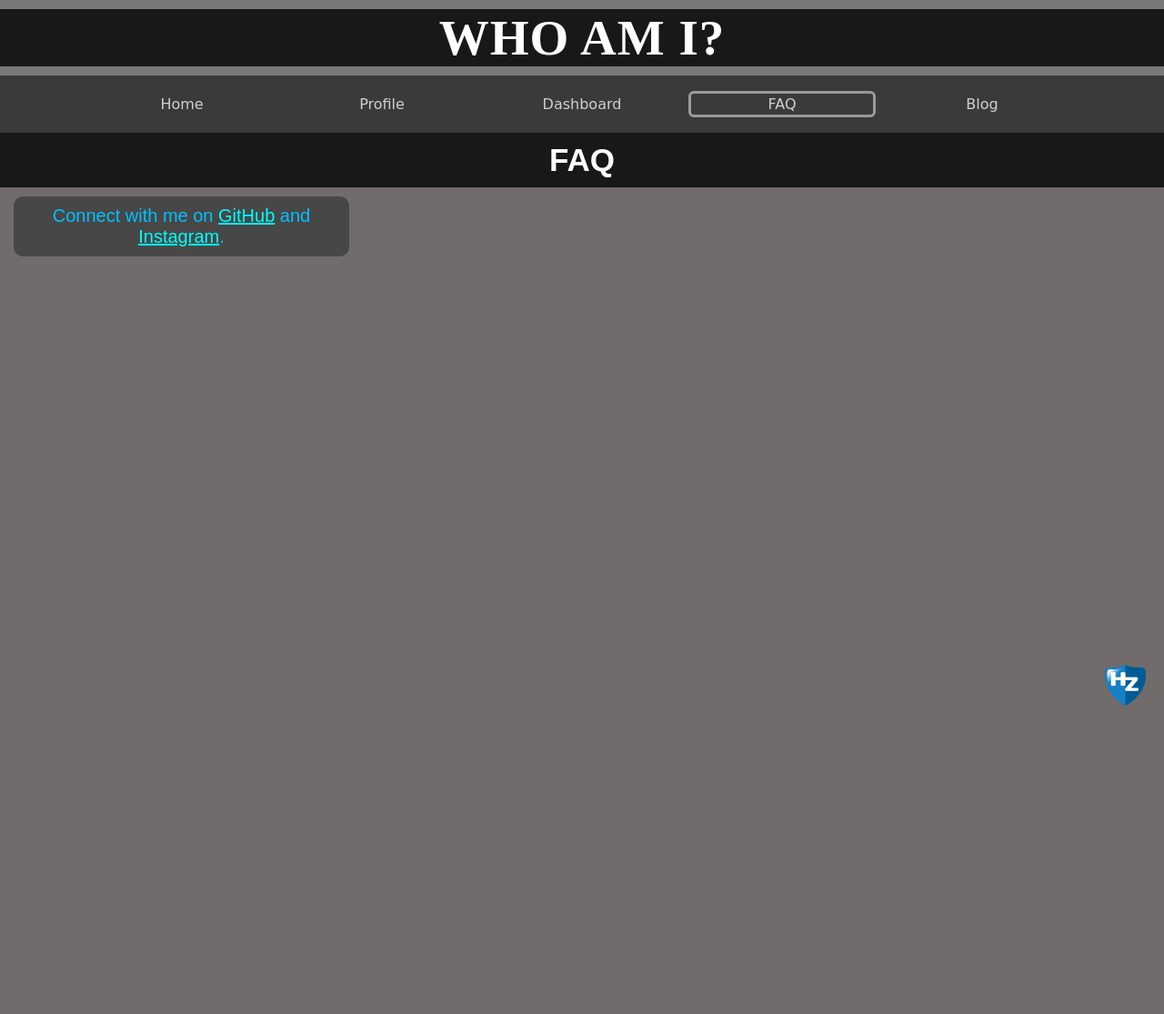
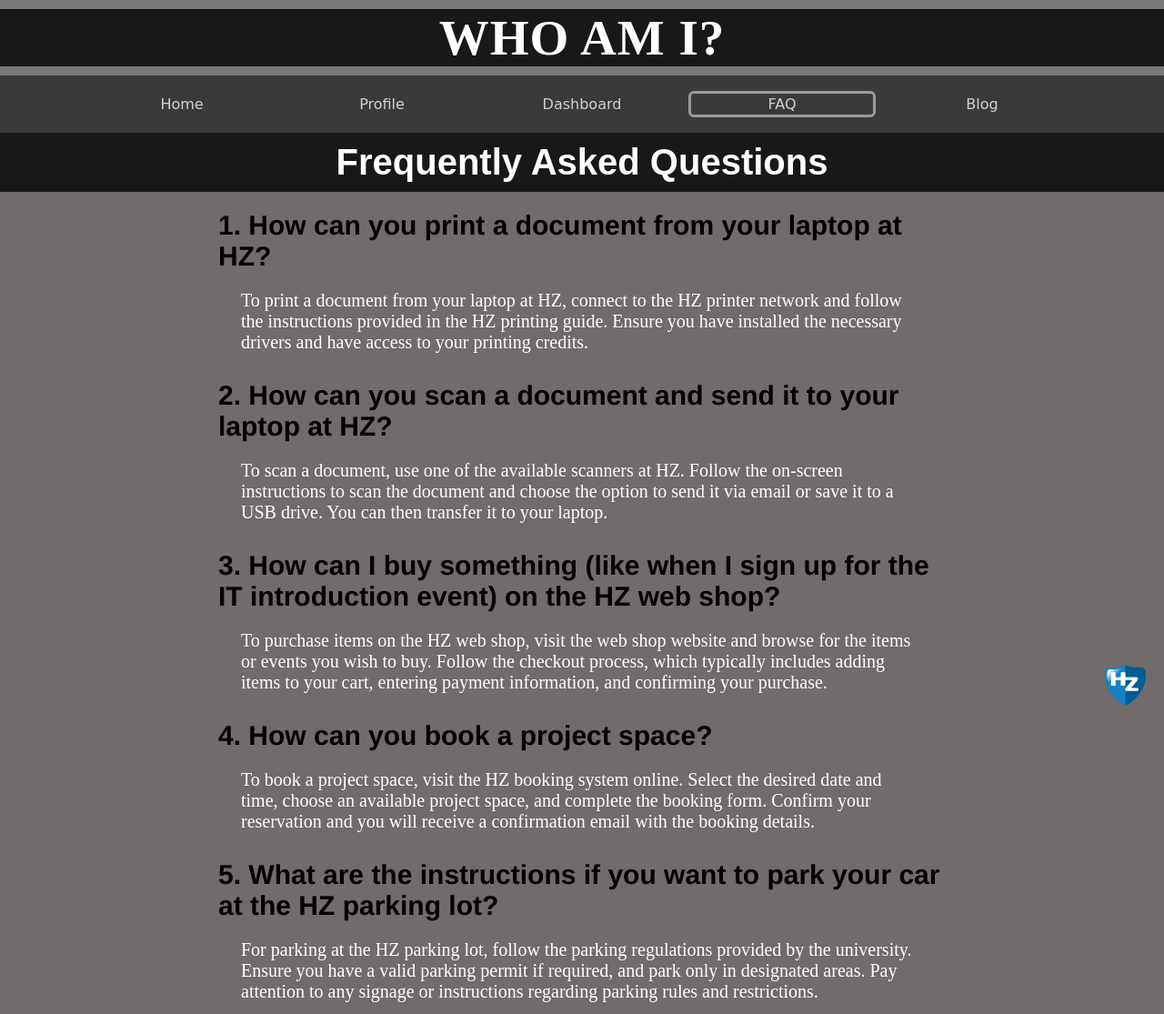
Before and after one commit to SashkisaHZ/SashkisaHZ.github.io, a plain HTML site: page faq.html in a window 1280 px wide. Shown: the top 1115 px of the page at 91% size. Before the commit the page ends 800 px from the top, so only its background shows below. Drawn offline with Linux system fonts and the light colour scheme; a web font is replaced by a local one.

Commit message:
FAQ page began

```diff
--- a/faq.html
+++ b/faq.html
@@ -40,7 +40,47 @@
 
     </div>
     <main>
-        <h3>FAQ</h3>
+
+<h2>Frequently Asked Questions</h2>
+        <section class="container">
+            <article>
+                <h4 class="question">1. How can you print a document from your laptop at HZ?</h4>
+                <p class="answer">To print a document from your laptop at HZ, connect to the HZ printer network and
+                    follow the instructions provided in the HZ printing guide. Ensure you have installed the necessary
+                    drivers and have access to your printing credits.</p>
+            </article>
+
+            <article>
+                <h4 class="question">2. How can you scan a document and send it to your laptop at HZ?</h4>
+                <p class="answer">To scan a document, use one of the available scanners at HZ. Follow the on-screen
+                    instructions to scan the document and choose the option to send it via email or save it to a USB
+                    drive. You can then transfer it to your laptop.</p>
+            </article>
+
+            <article>
+                <h4 class="question">3. How can I buy something (like when I sign up for the IT introduction event) on
+                    the HZ web shop?</h4>
+                <p class="answer">To purchase items on the HZ web shop, visit the web shop website and browse for the
+                    items or events you wish to buy. Follow the checkout process, which typically includes adding items
+                    to your cart, entering payment information, and confirming your purchase.</p>
+            </article>
+
+            <article>
+                <h4 class="question">4. How can you book a project space?</h4>
+                <p class="answer">To book a project space, visit the HZ booking system online. Select the desired date
+                    and time, choose an available project space, and complete the booking form. Confirm your reservation
+                    and you will receive a confirmation email with the booking details.</p>
+            </article>
+
+            <article>
+                <h4 class="question">5. What are the instructions if you want to park your car at the HZ parking lot?
+                </h4>
+                <p class="answer">For parking at the HZ parking lot, follow the parking regulations provided by the
+                    university. Ensure you have a valid parking permit if required, and park only in designated areas.
+                    Pay attention to any signage or instructions regarding parking rules and restrictions.</p>
+            </article>
+        </section>
+
     </main>
     <footer>
         <p>Connect with me on <a href="https://github.com/SashkisaHZ" target="_blank">GitHub</a> and <a
--- a/profile.css
+++ b/profile.css
@@ -93,9 +93,6 @@ header {
     justify-content: center;
 }
 
-.frame p {
-    margin: 200px;
-}
 
 .images {
     width: 100%;
--- a/test.css
+++ b/test.css
@@ -220,3 +220,21 @@ a {
     text-align: center;
     padding: 10px;
 }
+
+.container {
+    max-width: 800px;
+    margin: 0 auto;
+}
+
+h4 {
+    font-size: 30px;
+}
+.question {
+    margin-top: 20px;
+    font-family: 'Franklin Gothic Medium', 'Arial Narrow', Arial, sans-serif;
+}
+.answer {
+    margin-bottom: 20px;
+    font-size: 20px;
+    background: none;
+}
```
Also changed, not shown: index.html (+0 -1 lines), img/ict-logo.png (added).
